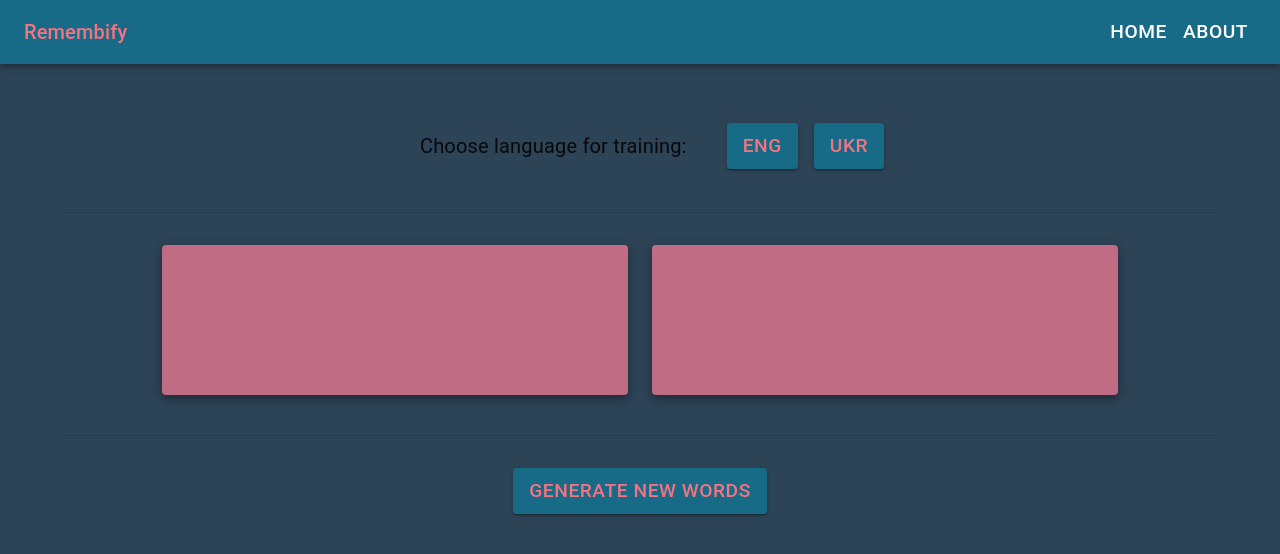
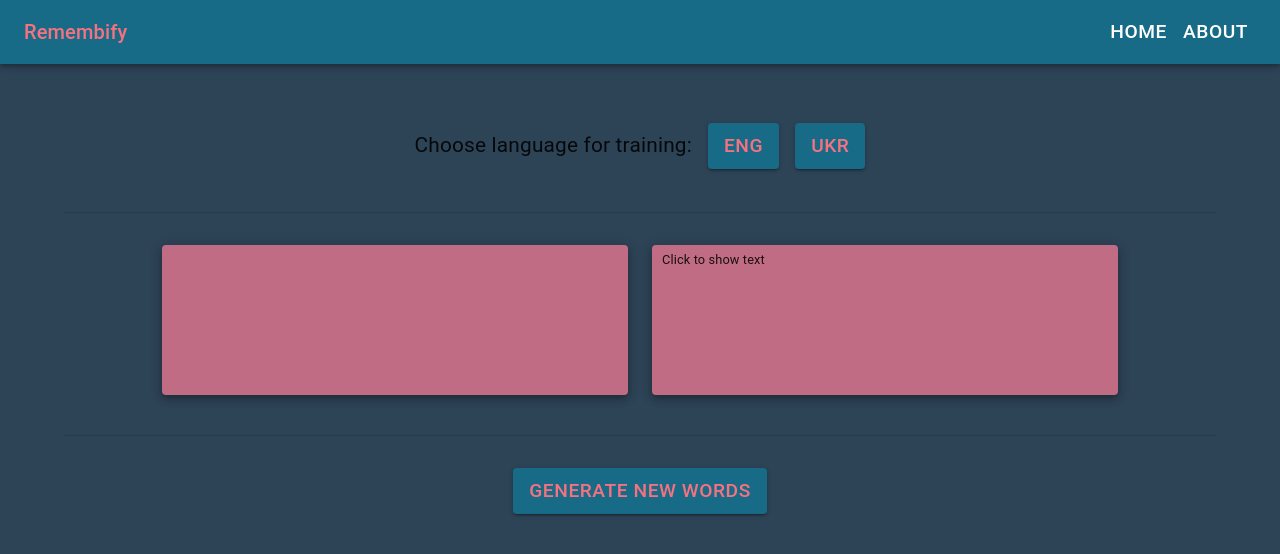
Before and after one commit to shaggy611/EngWordsLearning, a React (Vite) app: page / in a window 1280 px wide. Shown: the top 554 px of the page. Built offline with nearby package versions, Linux system fonts and the light colour scheme.

Commit message:
fix font-size + add clue for right Card

```diff
--- a/src/components/LangChanger.tsx
+++ b/src/components/LangChanger.tsx
@@ -14,12 +14,16 @@ function LangChanger() {
       alignItems='center'
       spacing={2}
       sx={{ minHeight: '100px' }}>
-      <Typography sx={{ fontSize: 20 }} p={3} align='center'>
+      <Typography sx={{ fontSize: '1.3rem' }} p={0} align='center'>
         Choose language for training:
       </Typography>
-      <Button variant='contained' onClick={() => setLearnLanguage('eng')}>Eng</Button>
+      <Button variant='contained' onClick={() => setLearnLanguage('eng')}>
+        Eng
+      </Button>
 
-      <Button variant='contained' onClick={() => setLearnLanguage('ukr')}>Ukr</Button>
+      <Button variant='contained' onClick={() => setLearnLanguage('ukr')}>
+        Ukr
+      </Button>
     </Stack>
   )
 }
--- a/src/components/WordCard.tsx
+++ b/src/components/WordCard.tsx
@@ -6,11 +6,27 @@ import { useContext } from 'react'
 import WordsContext from '../context/WordsContext'
 
 function WordCard({ text, bluredFirst }: WordCardProps) {
-  const { loader,  blured, setBlured} = useContext(WordsContext) as ContextTypes
-
+  const { loader, blured, setBlured } = useContext(WordsContext) as ContextTypes
 
   return (
-    <Paper elevation={5} onClick={() => (bluredFirst ? setBlured(!blured) : blured)}>
+    <Paper
+      elevation={5}
+      sx={{ cursor: 'pointer', position: 'relative' }}
+      onClick={() => (bluredFirst ? setBlured(!blured) : blured)}>
+      {bluredFirst && (
+        <Typography
+          sx={{
+            fontSize: '0.8rem',
+            position: 'absolute',
+            top: '5px',
+            left: '10px',
+          }}
+          p={0}
+          align='center'>
+          Click to show text
+        </Typography>
+      )}
+
       <Stack
         direction='row'
         justifyContent='center'
@@ -21,7 +37,7 @@ function WordCard({ text, bluredFirst }: WordCardProps) {
           sx={{
             fontSize: 24,
             width: '100%',
-            filter: (bluredFirst && blured) ? 'blur(5px)' : '',
+            filter: bluredFirst && blured ? 'blur(5px)' : '',
           }}
           p={3}
           align='center'>
```
